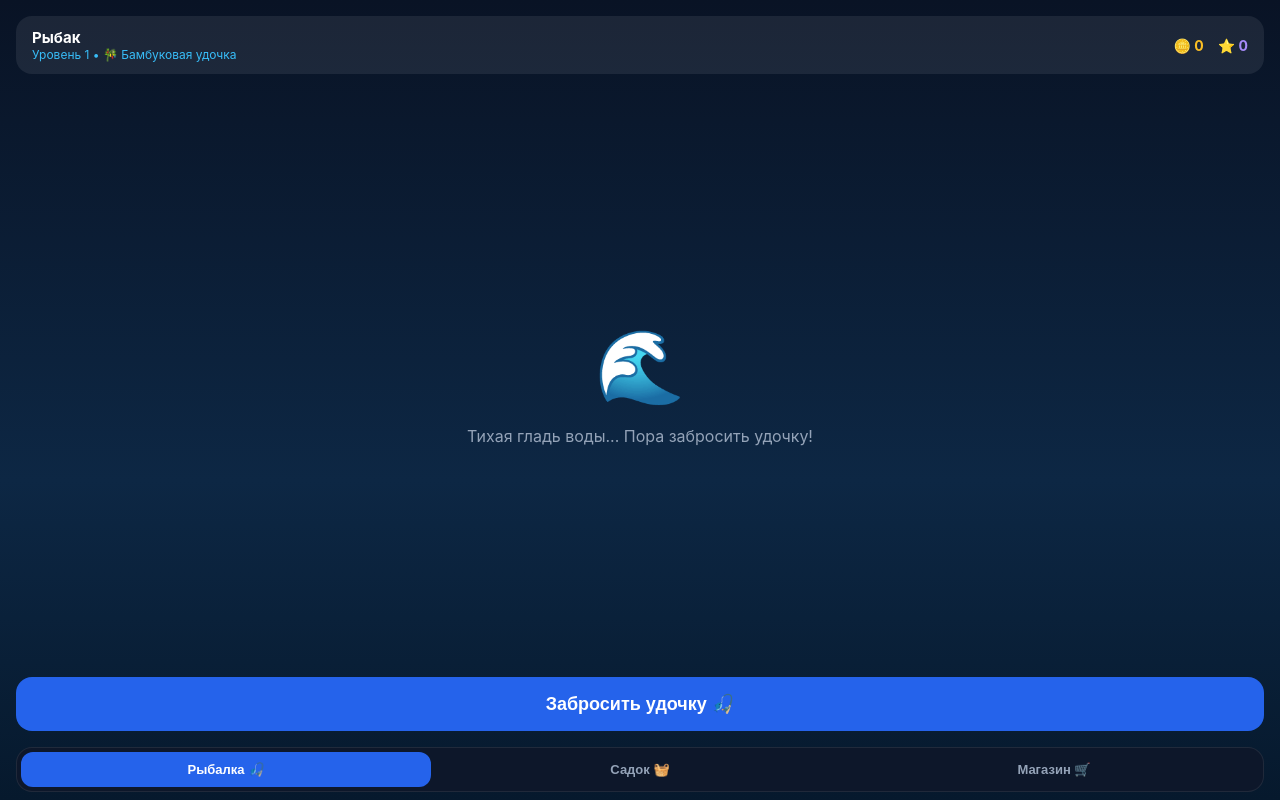
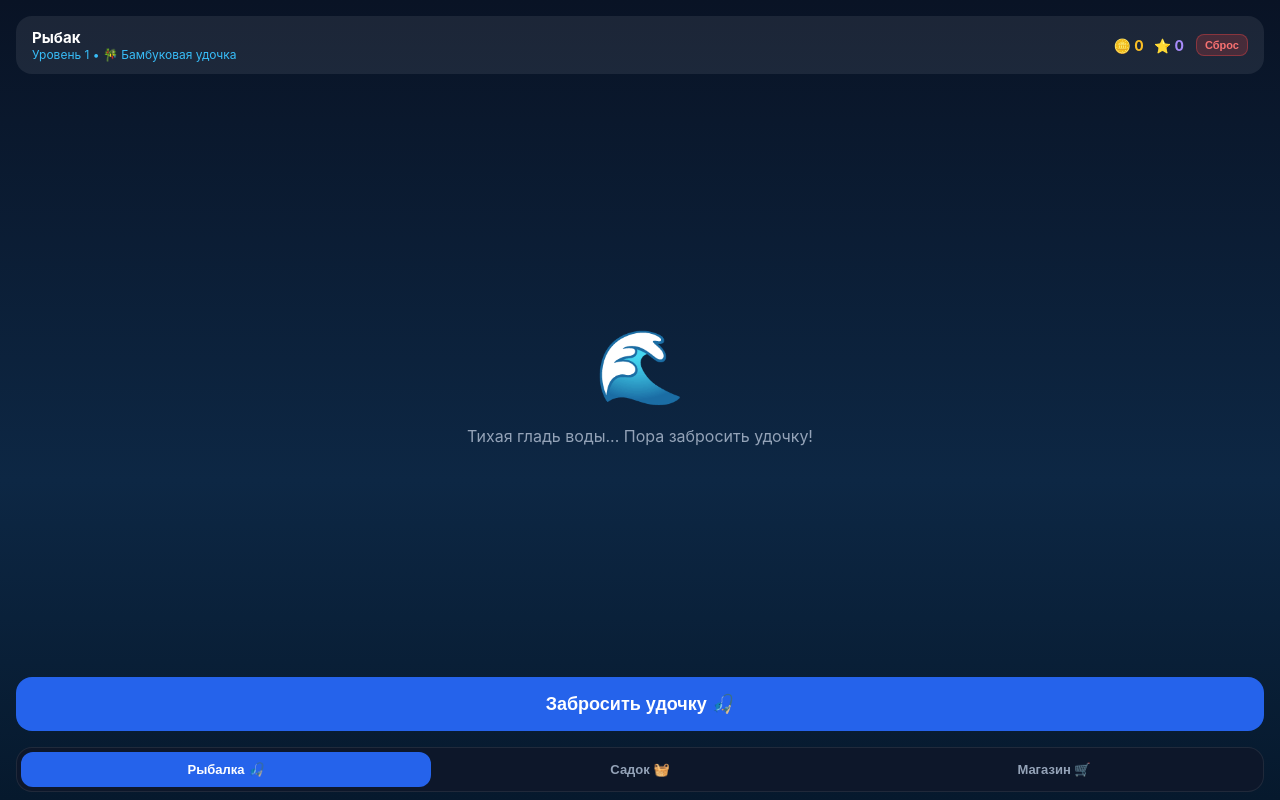
Before and after one commit to tourist217/fishing-game, a React (Vite) app: page / in a window 1280 px wide. Built offline with nearby package versions, Linux system fonts and the light colour scheme.

Commit message:
add reset progress button for testing

```diff
--- a/src/components/Header.tsx
+++ b/src/components/Header.tsx
@@ -5,6 +5,7 @@ interface HeaderProps {
   exp: number;
   rodName?: string;
   rodIcon?: string;
+  onResetProgress?: () => void;
 }
 
 export const Header = ({
@@ -14,7 +15,16 @@ export const Header = ({
   exp,
   rodName = 'Бамбуковая удочка',
   rodIcon = '🎋',
+  onResetProgress,
 }: HeaderProps) => {
+  const handleReset = () => {
+    const confirmed = window.confirm('Точно сбросить весь прогресс до 1 уровня?');
+    if (confirmed) {
+      localStorage.clear();
+      window.location.reload();
+    }
+  };
+
   return (
     <div
       style={{
@@ -32,13 +42,34 @@ export const Header = ({
           Уровень {level} • {rodIcon} {rodName}
         </div>
       </div>
-      <div style={{ display: 'flex', gap: '14px' }}>
-        <div style={{ fontSize: '14px', fontWeight: 'bold', color: '#fbbf24' }}>
-          🪙 {coins}
+
+      <div style={{ display: 'flex', alignItems: 'center', gap: '12px' }}>
+        <div style={{ display: 'flex', gap: '10px' }}>
+          <div style={{ fontSize: '14px', fontWeight: 'bold', color: '#fbbf24' }}>
+            🪙 {coins}
+          </div>
+          <div style={{ fontSize: '14px', fontWeight: 'bold', color: '#a78bfa' }}>
+            ⭐ {exp}
+          </div>
         </div>
-        <div style={{ fontSize: '14px', fontWeight: 'bold', color: '#a78bfa' }}>
-          ⭐ {exp}
-        </div>
+
+        {/* Кнопка быстрого сброса для тестов */}
+        <button
+          onClick={onResetProgress || handleReset}
+          title="Сбросить прогресс"
+          style={{
+            background: 'rgba(239, 68, 68, 0.2)',
+            border: '1px solid rgba(239, 68, 68, 0.4)',
+            color: '#f87171',
+            borderRadius: '8px',
+            padding: '4px 8px',
+            fontSize: '11px',
+            cursor: 'pointer',
+            fontWeight: 'bold',
+          }}
+        >
+          Сброс
+        </button>
       </div>
     </div>
   );
```
